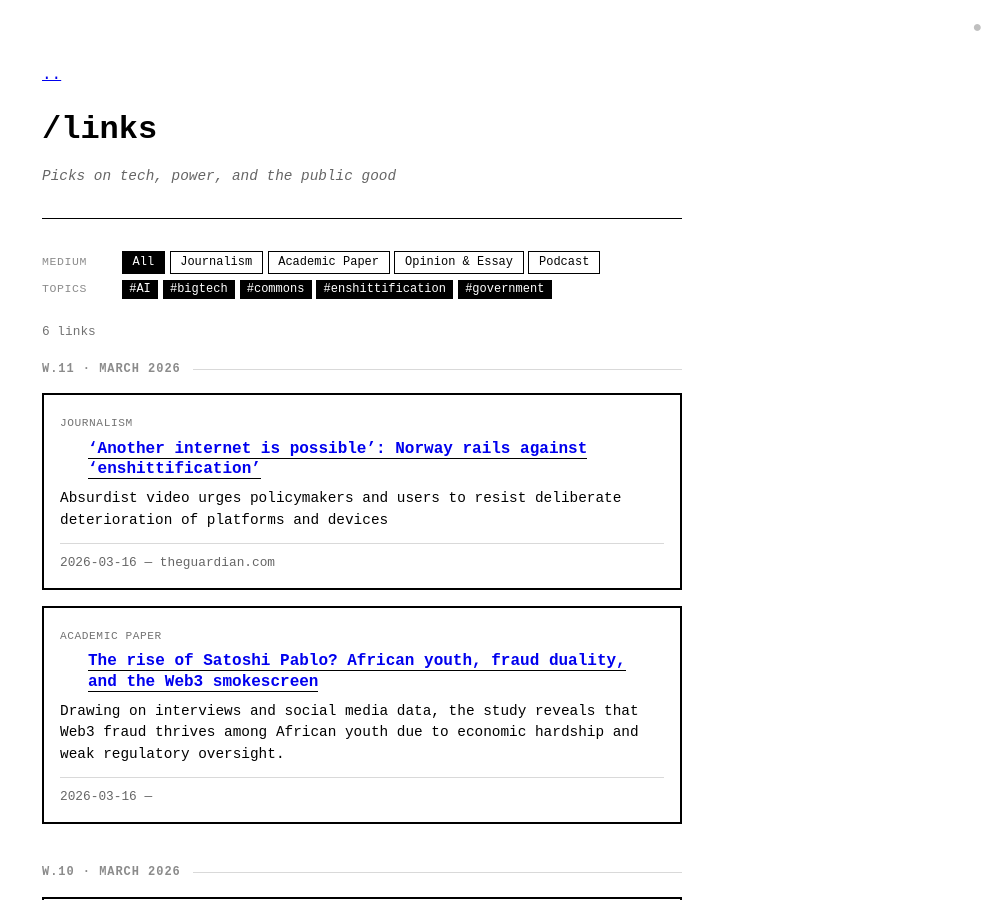
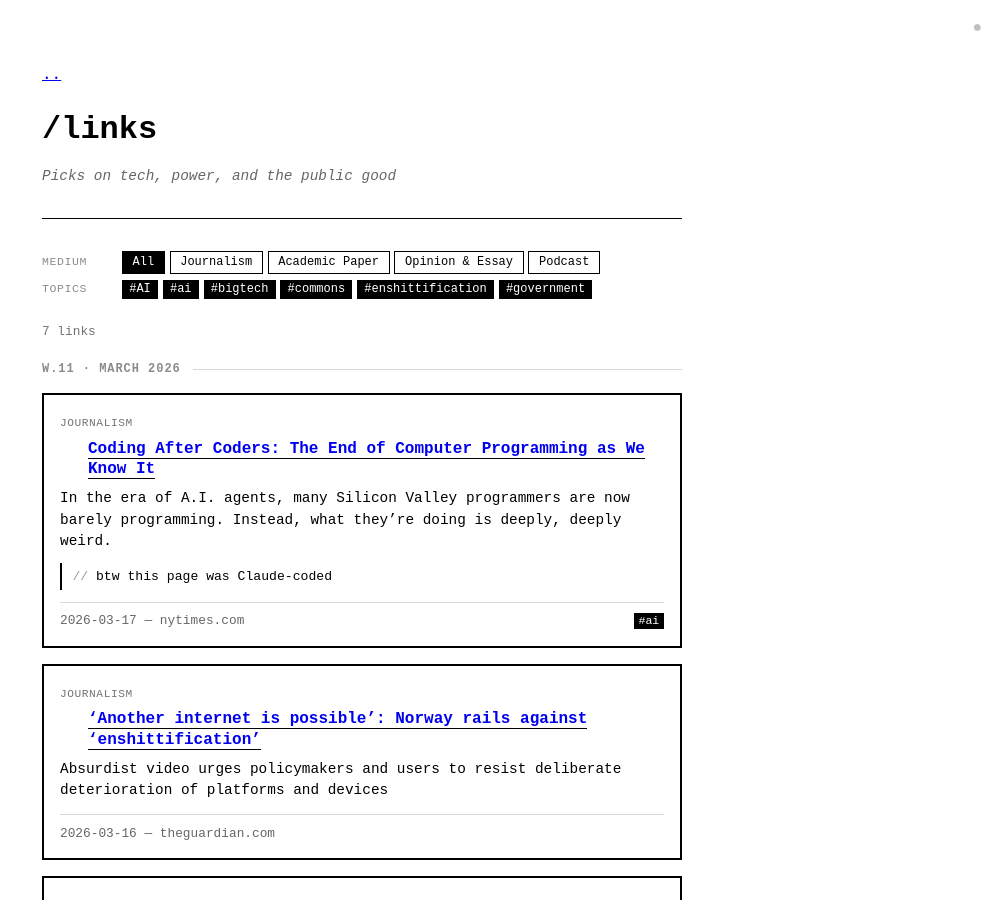
Before and after one commit to PLrolle/plrolle.github.io, a Jekyll site: the page built from links.md, in a window 1280 px wide and 900 px high. Shown: the whole window, without its empty margins (278-1280 px from the left). Built offline with Jekyll 4.4.1, drawn with Linux system fonts in a browser that asks for light colours.

Commit message:
add link: Coding After Coders: The End of Computer Programming as We Know It

```diff
--- a/_data/links.json
+++ b/_data/links.json
@@ -1,4 +1,19 @@
 [
+  {
+    "id": "mmtz1lph",
+    "url": "https://www.nytimes.com/2026/03/12/magazine/ai-coding-programming-jobs-claude-chatgpt.html?smid=nytcore-ios-share",
+    "title": "Coding After Coders: The End of Computer Programming as We Know It",
+    "summary": "In the era of A.I. agents, many Silicon Valley programmers are now barely programming. Instead, what they’re doing is deeply, deeply weird.",
+    "source_name": "nytimes.com",
+    "source_favicon": "https://www.google.com/s2/favicons?domain=nytimes.com&sz=32",
+    "date": "2026-03-17",
+    "added_at": "2026-03-17T02:06:41.960Z",
+    "tags": [
+      "ai"
+    ],
+    "category": "journalism",
+    "comment": "btw this page was Claude-coded"
+  },
   {
     "id": "mmtkvsjz",
     "url": "https://www.theguardian.com/world/2026/mar/16/norway-rails-against-enshittifcation-deliberate-tech-deterioration?CMP=Share_iOSApp_Other",
```
